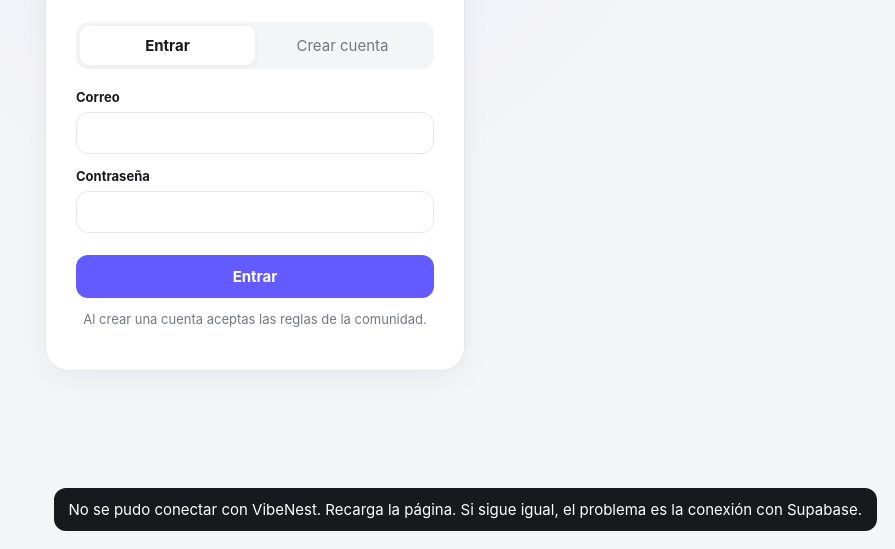
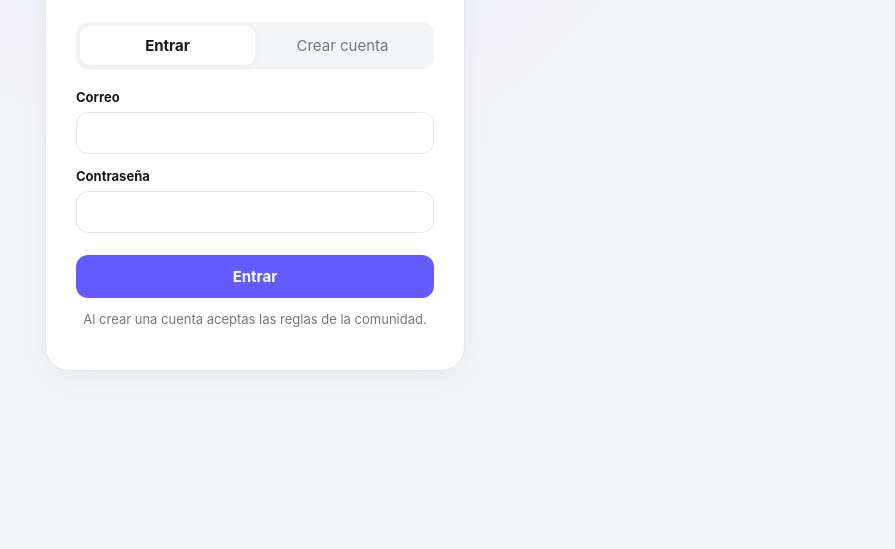
Before and after one commit to Mathi2807/VibeNest, a plain HTML site: page index.html in a window 1280 px wide. Shown: the part 251-800 px from the top of the page, without its empty margins (385-1280 px from the left). Drawn offline with nearby package versions, Linux system fonts and the light colour scheme.

Commit message:
Use local Supabase client instead of external CDN

```diff
--- a/index.html
+++ b/index.html
@@ -47,59 +47,17 @@
 </div>
 
 <div id="modal" class="modal hidden"><div class="modal-box"><button class="modal-close">×</button><div id="modalContent"></div></div></div>
+<script src="config.js"></script>
+<script src="supabase-lite.js"></script>
+<script src="app.js"></script>
 <script>
 (function(){
+  if(window.VIBENEST_APP_READY)return;
   const toast=document.getElementById("toast");
-  const show=(msg)=>{toast.textContent=msg;toast.classList.add("show");};
-  const loadScript=(src)=>new Promise((resolve,reject)=>{
-    const s=document.createElement("script");
-    s.src=src;
-    s.onload=()=>resolve();
-    s.onerror=()=>reject(new Error("No se pudo cargar "+src));
-    document.head.appendChild(s);
-  });
-  const loadOneOf=async(urls)=>{
-    let last=null;
-    for(const url of urls){
-      try{await loadScript(url);return}catch(e){last=e;}
-    }
-    throw last||new Error("No se pudo cargar el sistema.");
-  };
-  async function start(){
-    try{
-      await loadOneOf([
-        "https://cdn.jsdelivr.net/npm/@supabase/supabase-js@2.116.0/dist/umd/supabase.min.js",
-        "https://unpkg.com/@supabase/supabase-js@2.116.0/dist/umd/supabase.min.js"
-      ]);
-      if(!window.supabase?.createClient) throw new Error("La librería de Supabase se cargó pero no expuso createClient.");
-      await loadScript("config.js");
-      await loadScript("app.js");
-      if(!window.VIBENEST_APP_READY) throw new Error("VibeNest no terminó de iniciar.");
-    }catch(err){
-      console.error("VibeNest bootstrap:",err);
-      window.VIBENEST_BOOT_ERROR=err?.message||String(err);
-      show("No se pudo conectar con VibeNest. Recarga la página. Si sigue igual, el problema es la conexión con Supabase.");
-    }
+  if(toast){
+    toast.textContent="VibeNest no pudo iniciar correctamente. Recarga la página.";
+    toast.classList.add("show");
   }
-  start();
-
-  document.querySelectorAll("[data-auth]").forEach(btn=>{
-    btn.addEventListener("click",()=>{
-      document.querySelectorAll("[data-auth]").forEach(x=>x.classList.toggle("active",x===btn));
-      const signup=btn.dataset.auth==="signup";
-      document.getElementById("displayWrap").classList.toggle("hidden",!signup);
-      document.getElementById("usernameWrap").classList.toggle("hidden",!signup);
-      document.getElementById("authSubmit").textContent=signup?"Crear cuenta":"Entrar";
-    });
-  });
-
-  document.getElementById("authForm").addEventListener("submit",e=>{
-    if(window.VIBENEST_APP_READY)return;
-    e.preventDefault();
-    show(window.VIBENEST_BOOT_ERROR
-      ? "VibeNest todavía no pudo iniciar. Recarga la página."
-      : "VibeNest todavía está cargando. Inténtalo de nuevo en un momento.");
-  });
 })();
 </script>
 </body>
```
